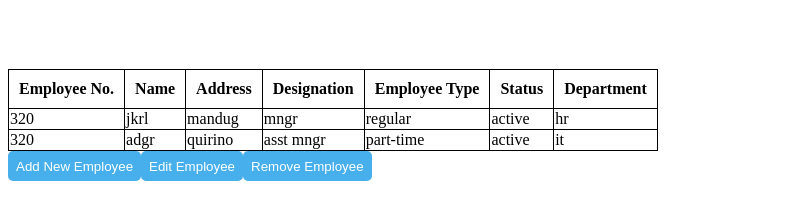
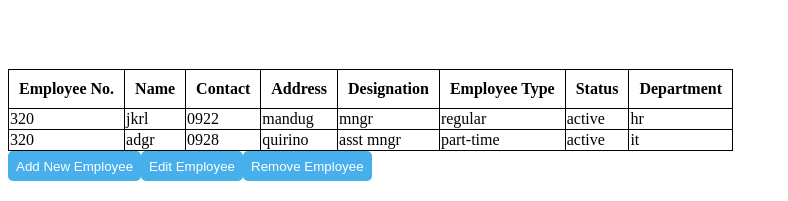
Before and after one commit to johnlampa/EDPTest, a React (Vite) app in the folder frontEnd/: page / in a window 1280 px wide. Shown: the part 179-380 px from the top of the page, without its empty margins (0-788 px from the left). Built offline with nearby package versions, Linux system fonts and the light colour scheme; no server answers.

Commit message:
fix props error, add contact header

```diff
--- a/frontEnd/src/components/EmployeeTable.jsx
+++ b/frontEnd/src/components/EmployeeTable.jsx
@@ -7,6 +7,7 @@ function EmployeeTable({ employees }) {
                 <tr>
                     <th className="border-black border border-solid border-collapse">Employee No.</th>
                     <th className="border-black border border-solid border-collapse">Name</th>
+                    <th className="border-black border border-solid border-collapse">Contact</th>
                     <th className="border-black border border-solid border-collapse">Address</th>
                     <th className="border-black border border-solid border-collapse">Designation</th>
                     <th className="border-black border border-solid border-collapse">Employee Type</th>
@@ -20,6 +21,7 @@ function EmployeeTable({ employees }) {
                         <tr key={index}>
                             <td>{employee.employeeNo}</td>
                             <td>{employee.name}</td>
+                            <td>{employee.contact}</td>
                             <td>{employee.address}</td>
                             <td>{employee.designation}</td>
                             <td>{employee.employeeType}</td>
@@ -29,7 +31,7 @@ function EmployeeTable({ employees }) {
                     ))
                 ) : (
                     <tr>
-                        <td id="empty-list-label" colSpan={7} className="border-black border border-solid border-collapse" >No employees found</td>
+                        <td id="empty-list-label" colSpan={8} className="border-black border border-solid border-collapse" >No employees found</td>
                     </tr>
                 )}
             </tbody>
@@ -37,4 +39,20 @@ function EmployeeTable({ employees }) {
     );
 }
 
+EmployeeTable.propTypes = {
+    employees: PropTypes.arrayOf(
+        PropTypes.shape({
+            employeeNo: PropTypes.string.isRequired,
+            name: PropTypes.string.isRequired,
+            contact : PropTypes.string.isRequired,
+            address: PropTypes.string.isRequired,
+            designation: PropTypes.string.isRequired,
+            employeeType: PropTypes.string.isRequired,
+            status: PropTypes.string.isRequired,
+            department: PropTypes.string.isRequired,
+        })
+    ).isRequired,
+};
+
+
 export default EmployeeTable;
```
Also changed, not shown: frontEnd/src/components/DefaultButton.jsx (+7 -2 lines), frontEnd/src/index.css (line endings or trailing spaces).
